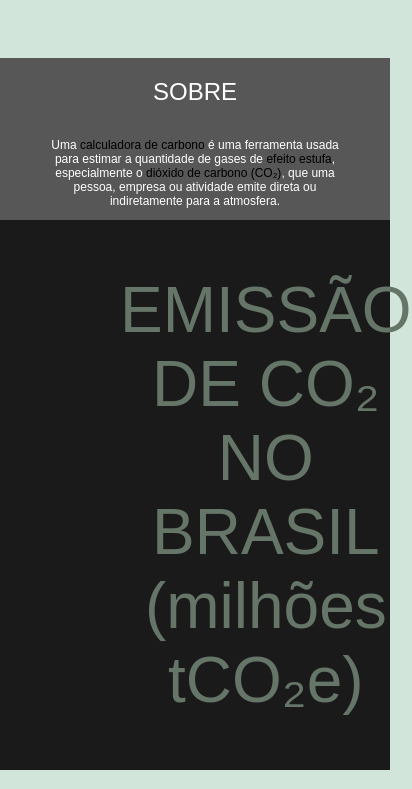
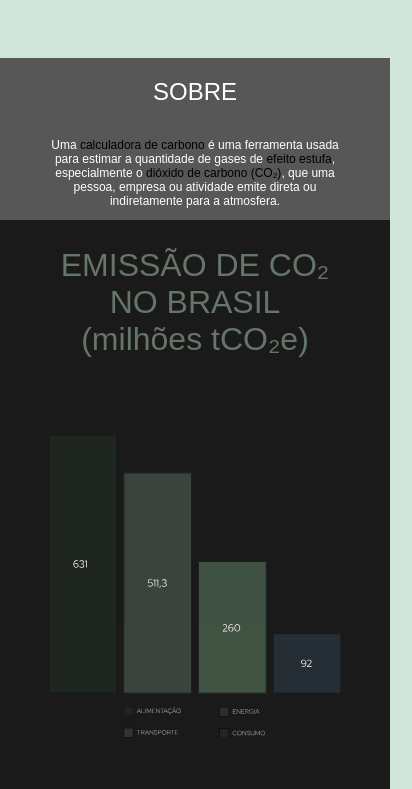
Before and after one commit to Pedrin-23/EcoPrint, a plain HTML site: page index.html in a window 390 px wide. Shown: the part 648-1437 px from the top of the page, 412 px wide, since content can reach past the window. Drawn offline with Linux system fonts and the light colour scheme; files whose address does not match are found by name.

Commit message:
Dados Responsivo

```diff
--- a/css/global/tipografia.css
+++ b/css/global/tipografia.css
@@ -33,3 +33,8 @@ text-align: center;
         font-size: 0.75rem;
     }
 }
+@media(max-width:1025px){
+    .t-titulo-p{
+        font-size:2rem;
+    }
+}
--- a/css/pagina-principal/dados.css
+++ b/css/pagina-principal/dados.css
@@ -14,3 +14,14 @@
 .dados {
     background-color: #1a1a1a;
 }
+@media(max-width:600px){
+    .dados-container{
+        margin-left: 0px;
+        margin-right: 0px;
+        grid-template-columns: 1fr;
+    }
+    .dados-container img{
+        grid-row: 2;
+    }
+
+}
--- a/css/pagina-principal/main.css
+++ b/css/pagina-principal/main.css
@@ -12,7 +12,7 @@
 content: "";
 background-image: url(../../img/details/detalhe.svg);
 position: absolute;
-left : -50px;
+left : 30px;
 top : 0px;
 width: 50px ;
 height: 75px;
```
